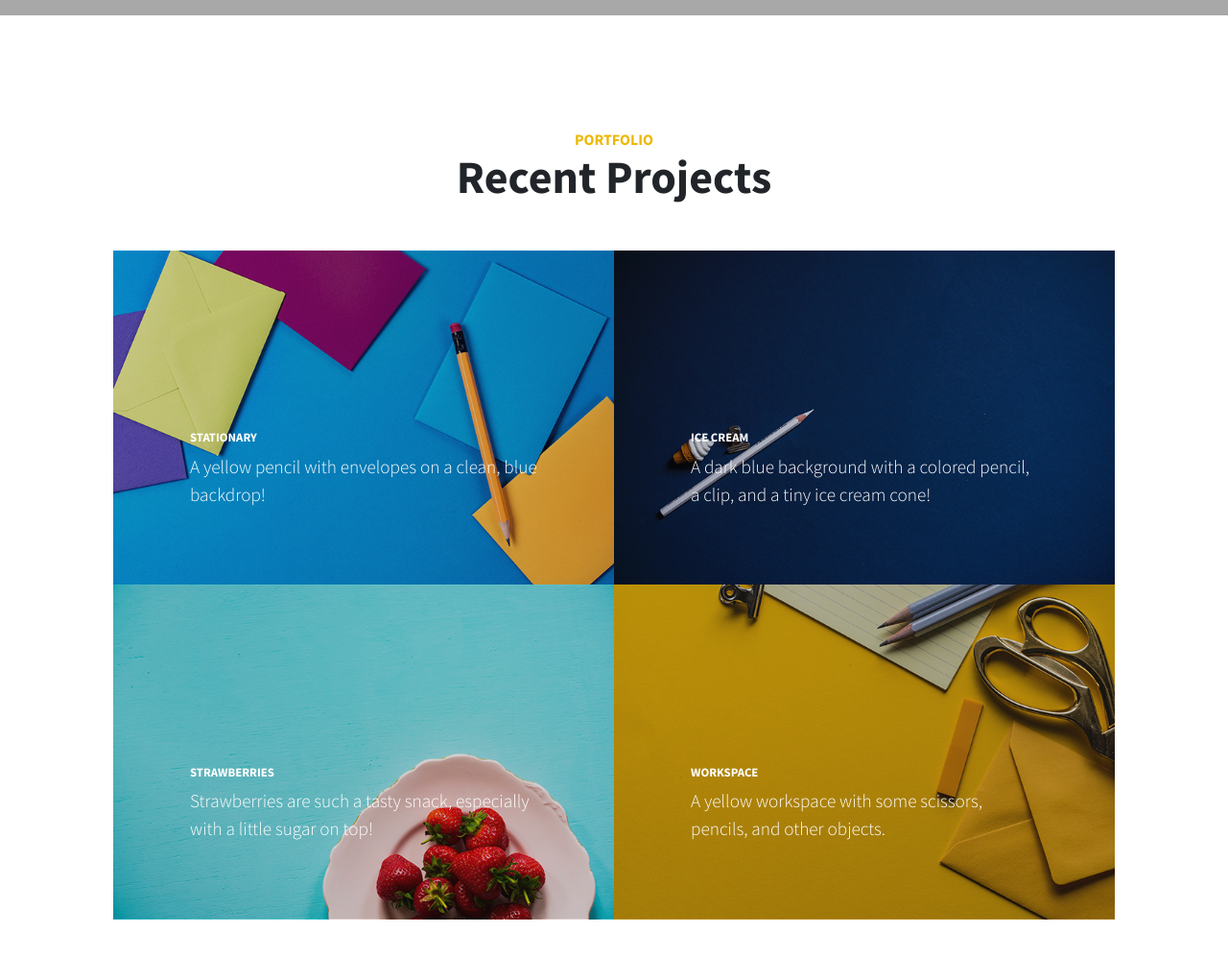
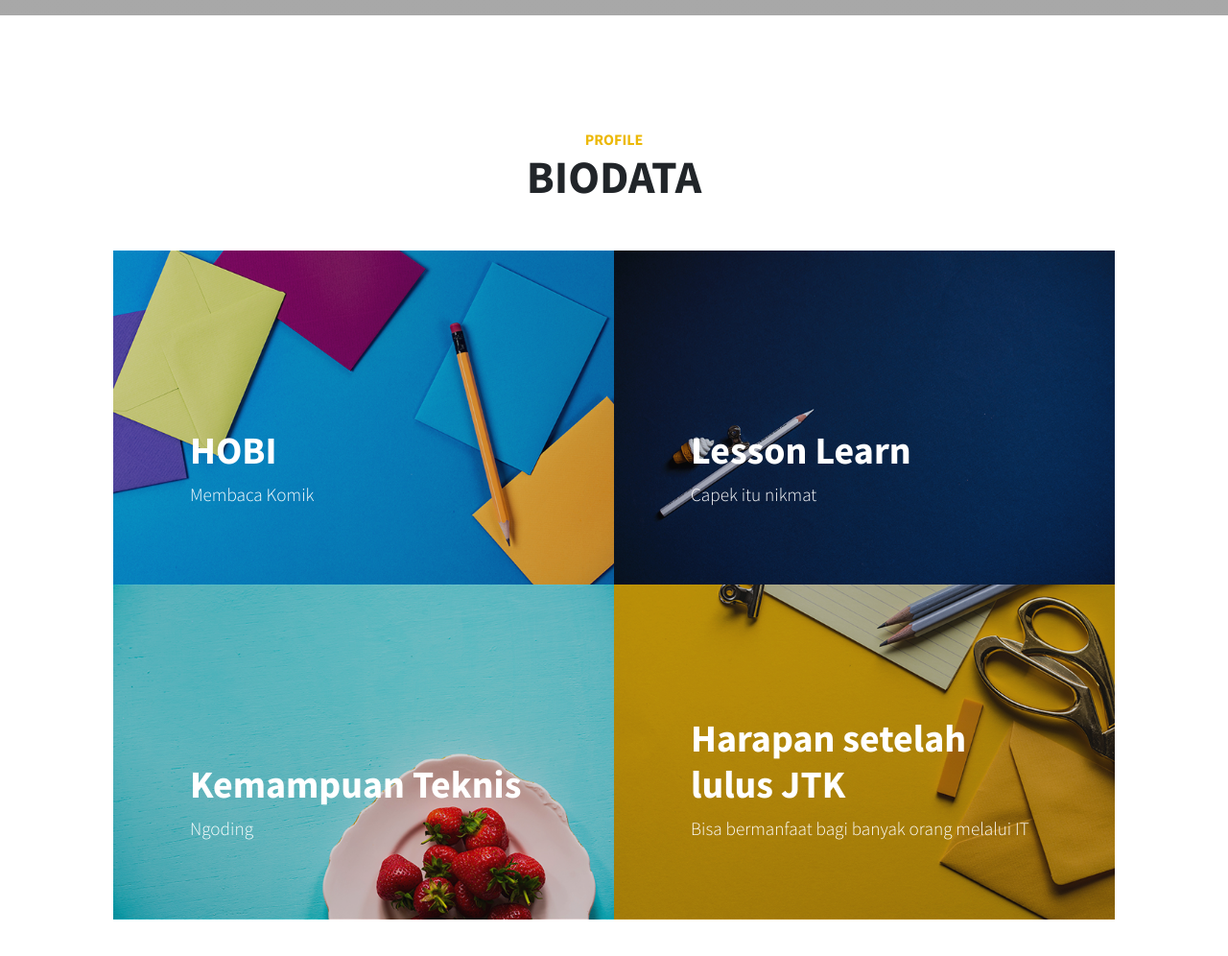
Before and after one commit to PFS-13/profisabil.rabbani, a plain HTML site: page index.html in a window 1280 px wide. Shown: the part 2520-3516 px from the top of the page at 96% size. Drawn offline with nearby package versions, Linux system fonts and the light colour scheme; grey boxes are pictures that could not be loaded.

Commit message:
Test2 - Add Hobby

```diff
--- a/index.html
+++ b/index.html
@@ -104,16 +104,16 @@
         <section class="content-section" id="portfolio">
             <div class="container px-4 px-lg-5">
                 <div class="content-section-heading text-center">
-                    <h3 class="text-secondary mb-0">Portfolio</h3>
-                    <h2 class="mb-5">Recent Projects</h2>
+                    <h3 class="text-secondary mb-0">Profile</h3>
+                    <h2 class="mb-5">BIODATA</h2>
                 </div>
                 <div class="row gx-0">
                     <div class="col-lg-6">
                         <a class="portfolio-item" href="#!">
                             <div class="caption">
                                 <div class="caption-content">
-                                    <div class="h2">Stationary</div>
-                                    <p class="mb-0">A yellow pencil with envelopes on a clean, blue backdrop!</p>
+                                    <div class="h1">HOBI</div>
+                                    <p class="mb-0">Membaca Komik</p>
                                 </div>
                             </div>
                             <img class="img-fluid" src="assets/img/portfolio-1.jpg" alt="..." />
@@ -123,8 +123,8 @@
                         <a class="portfolio-item" href="#!">
                             <div class="caption">
                                 <div class="caption-content">
-                                    <div class="h2">Ice Cream</div>
-                                    <p class="mb-0">A dark blue background with a colored pencil, a clip, and a tiny ice cream cone!</p>
+                                    <div class="h1">Lesson Learn</div>
+                                    <p class="mb-0">Capek itu nikmat</p>
                                 </div>
                             </div>
                             <img class="img-fluid" src="assets/img/portfolio-2.jpg" alt="..." />
@@ -134,8 +134,8 @@
                         <a class="portfolio-item" href="#!">
                             <div class="caption">
                                 <div class="caption-content">
-                                    <div class="h2">Strawberries</div>
-                                    <p class="mb-0">Strawberries are such a tasty snack, especially with a little sugar on top!</p>
+                                    <div class="h1">Kemampuan Teknis</div>
+                                    <p class="mb-0">Ngoding</p>
                                 </div>
                             </div>
                             <img class="img-fluid" src="assets/img/portfolio-3.jpg" alt="..." />
@@ -145,8 +145,8 @@
                         <a class="portfolio-item" href="#!">
                             <div class="caption">
                                 <div class="caption-content">
-                                    <div class="h2">Workspace</div>
-                                    <p class="mb-0">A yellow workspace with some scissors, pencils, and other objects.</p>
+                                    <div class="h1">Harapan setelah lulus JTK</div>
+                                    <p class="mb-0">Bisa bermanfaat bagi banyak orang melalui IT</p>
                                 </div>
                             </div>
                             <img class="img-fluid" src="assets/img/portfolio-4.jpg" alt="..." />
```
